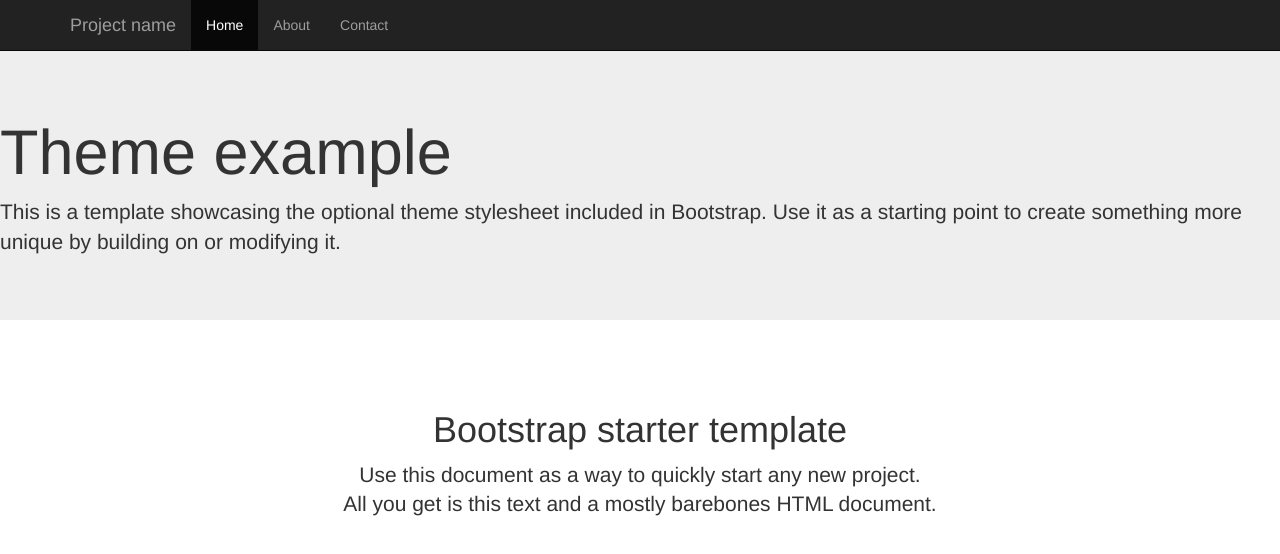
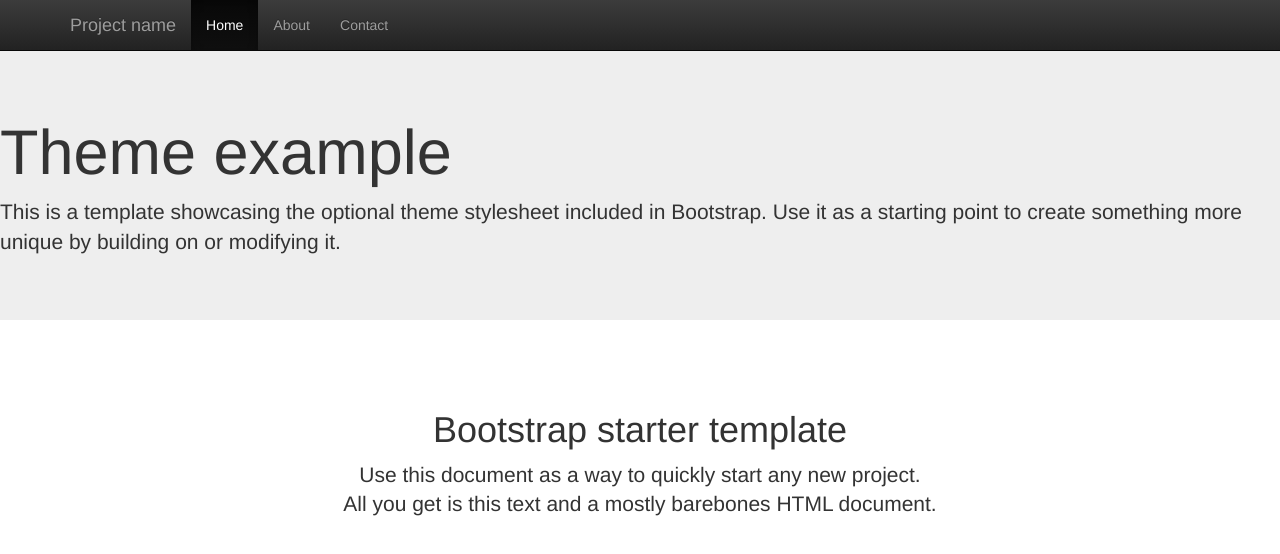
Before and after one commit to 2013Hein/2013Hein.github.io, a plain HTML site: page index.html in a window 1280 px wide. Drawn offline with nearby package versions, Linux system fonts and the light colour scheme; a script that the page names is missing.

Commit message:
Update index.html

```diff
--- a/index.html
+++ b/index.html
@@ -13,6 +13,9 @@
 
     <!-- Bootstrap core CSS -->
     <link href="bootstrap.min.css" rel="stylesheet">
+
+    <!-- Bootstrap theme -->
+    <link href="bootstrap-theme.min.css" rel="stylesheet">
 
     <!-- Custom styles for this template -->
     <link href="starter-template.css" rel="stylesheet">
```
